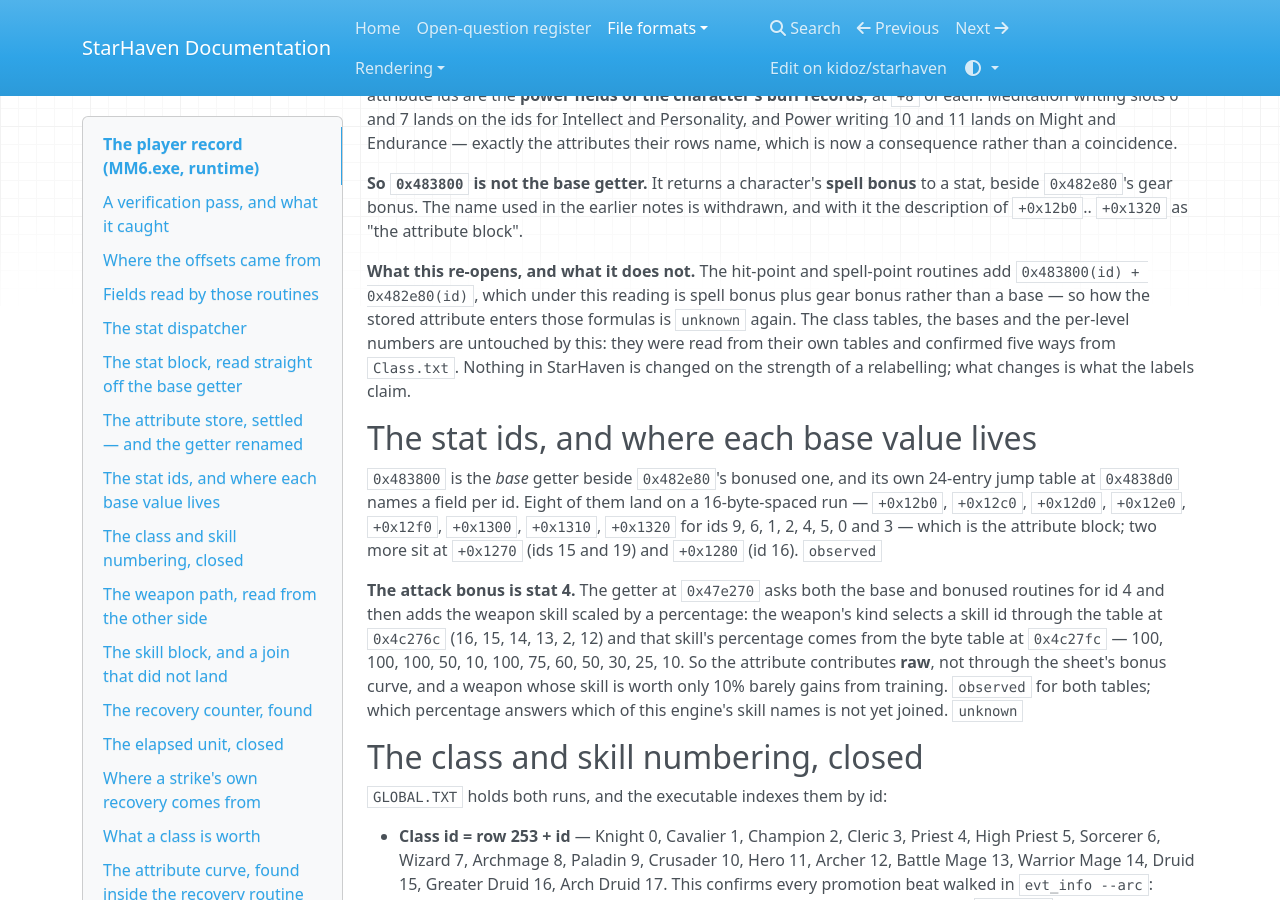
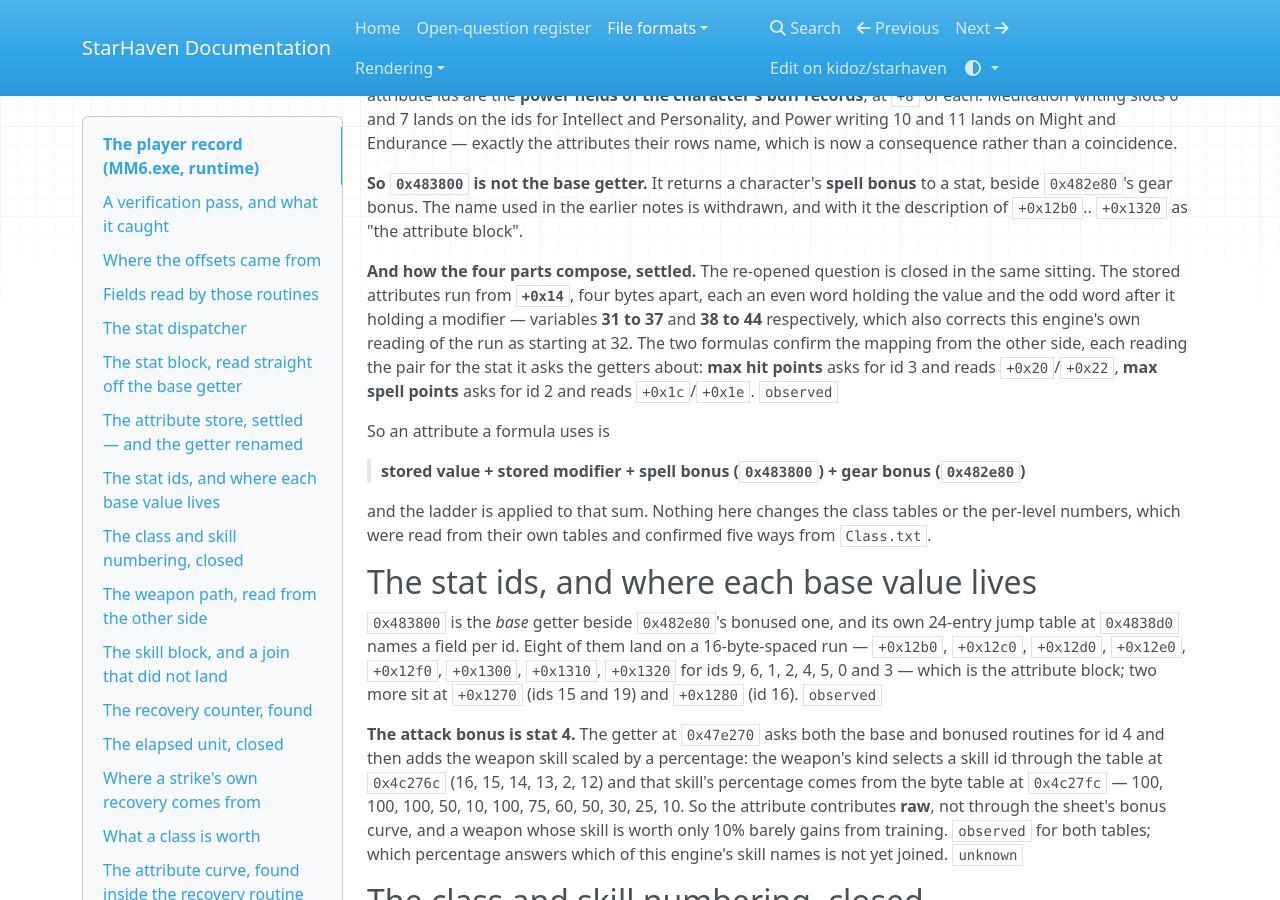
Before and after one commit to kidoz/starhaven, an MkDocs documentation site: the page built from docs/formats/player-record.md, in a window 1280 px wide and 900 px high, scrolled down 3358 px. Built offline with MkDocs 1.6.1, drawn with Linux system fonts in a browser that asks for light colours; nearby versions of some CDN libraries.

Commit message:
Settle how an attribute composes and correct the variable run

```diff
--- a/docs/formats/player-record.md
+++ b/docs/formats/player-record.md
@@ -169,13 +169,24 @@
 earlier notes is withdrawn, and with it the description of `+0x12b0`..
 `+0x1320` as "the attribute block".
 
-**What this re-opens, and what it does not.** The hit-point and spell-point
-routines add `0x483800(id) + 0x482e80(id)`, which under this reading is spell
-bonus plus gear bonus rather than a base — so how the stored attribute enters
-those formulas is `unknown` again. The class tables, the bases and the
-per-level numbers are untouched by this: they were read from their own tables
-and confirmed five ways from `Class.txt`. Nothing in StarHaven is changed on
-the strength of a relabelling; what changes is what the labels claim.
+**And how the four parts compose, settled.** The re-opened question is
+closed in the same sitting. The stored attributes run from **`+0x14`**, four
+bytes apart, each an even word holding the value and the odd word after it
+holding a modifier — variables **31 to 37** and **38 to 44** respectively,
+which also corrects this engine's own reading of the run as starting at 32.
+The two formulas confirm the mapping from the other side, each reading the
+pair for the stat it asks the getters about: **max hit points** asks for id
+3 and reads `+0x20`/`+0x22`, **max spell points** asks for id 2 and reads
+`+0x1c`/`+0x1e`. `observed`
+
+So an attribute a formula uses is
+
+> **stored value + stored modifier + spell bonus (`0x483800`) + gear bonus
+> (`0x482e80`)**
+
+and the ladder is applied to that sum. Nothing here changes the class tables
+or the per-level numbers, which were read from their own tables and confirmed
+five ways from `Class.txt`.
 
 ## The stat ids, and where each base value lives
 
```
Also changed, not shown: README.md (+10 -0 lines), 3 other files.
